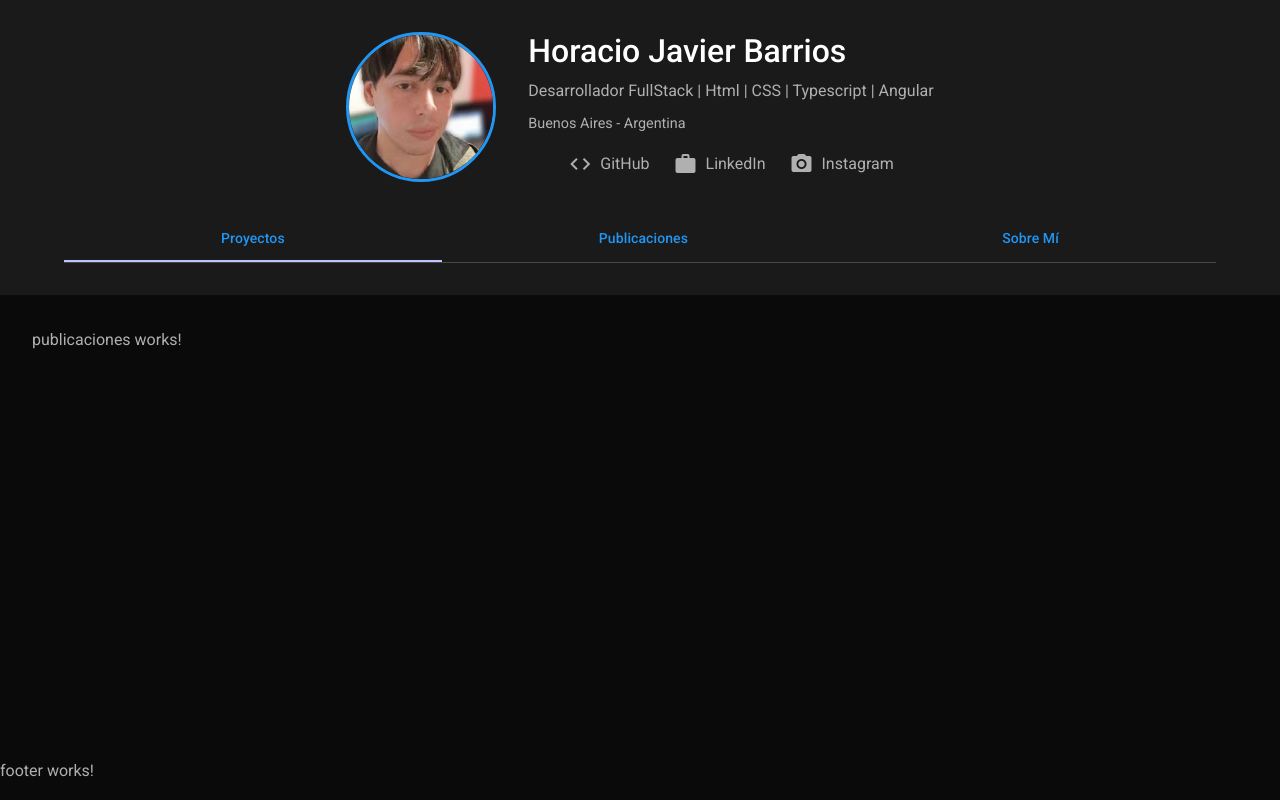
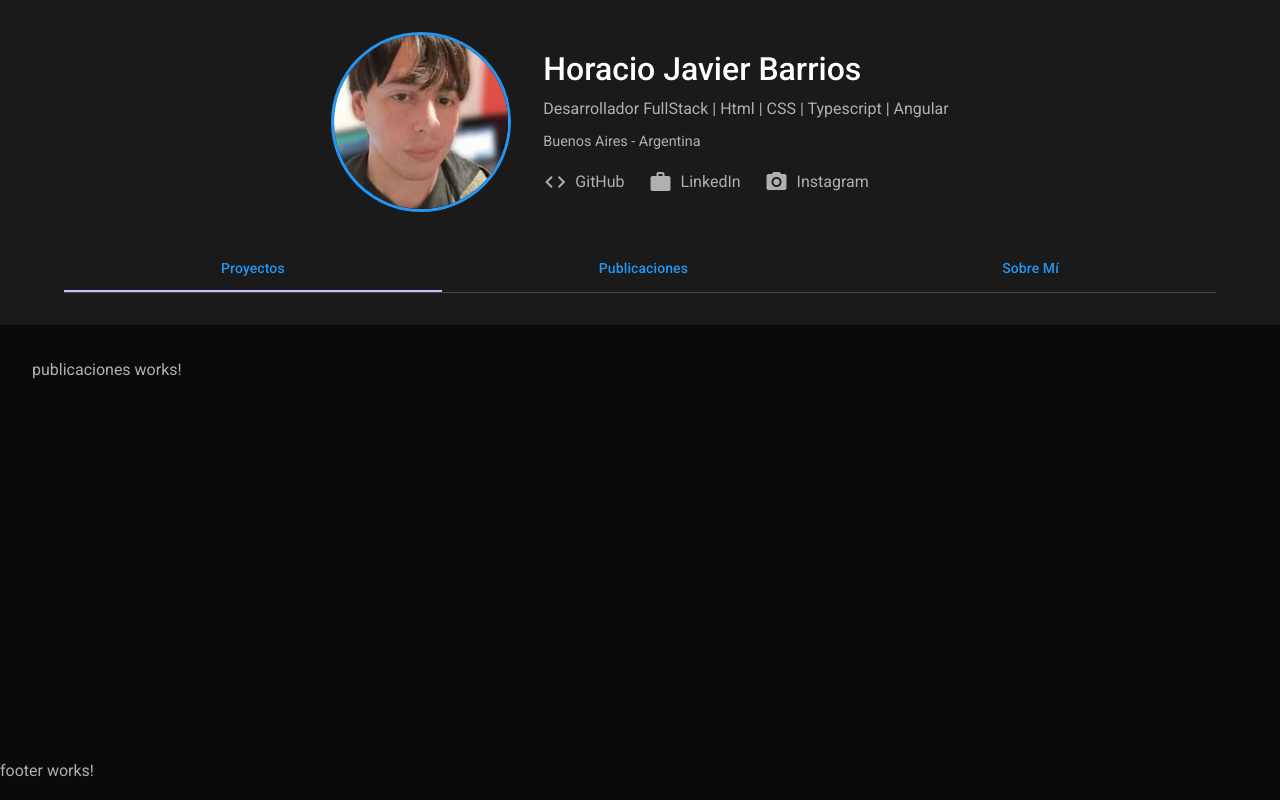
Before and after one commit to HoracioxBarrios/mi-portafolio-en-angular-v21, an Angular app: page /publicaciones in a window 1280 px wide. Built offline with nearby package versions, Linux system fonts and the light colour scheme.

Commit message:
correcciones en el header

```diff
--- a/src/app/shared/components/header/header.scss
+++ b/src/app/shared/components/header/header.scss
@@ -18,6 +18,10 @@
     display: flex;
     flex-direction: column;
     align-items: center;
+
+    @include from-tablet{
+      align-items: self-start;
+    }
   }
 
   &__profile {
@@ -38,7 +42,7 @@
 
      @include from-tablet{
       flex-direction: row;
-      align-items: flex-start;
+      align-items: center;
       gap: 2rem;
       text-align: left;
      }
@@ -59,6 +63,11 @@
     border-radius: 50%;
     object-fit: cover;
     border: 3px solid $color-primary;
+
+    @include from-desktop{
+      width: 180px;
+      height: 180px;
+    }
   }
 
   &__name {
```
